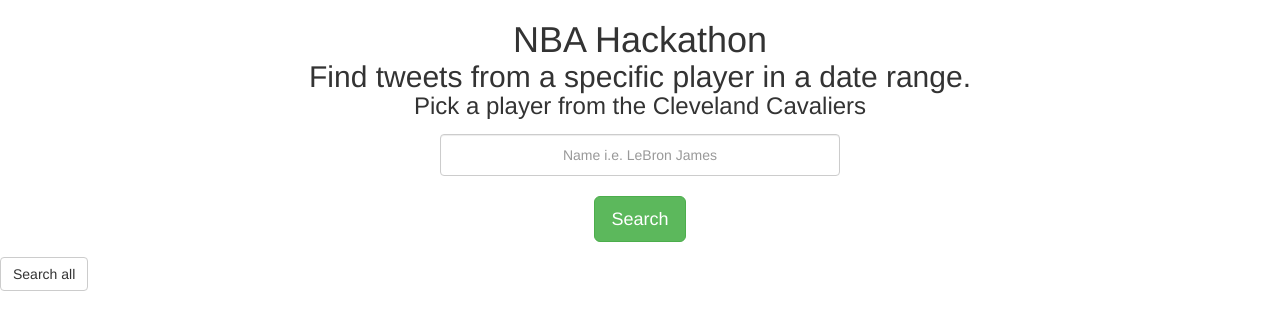
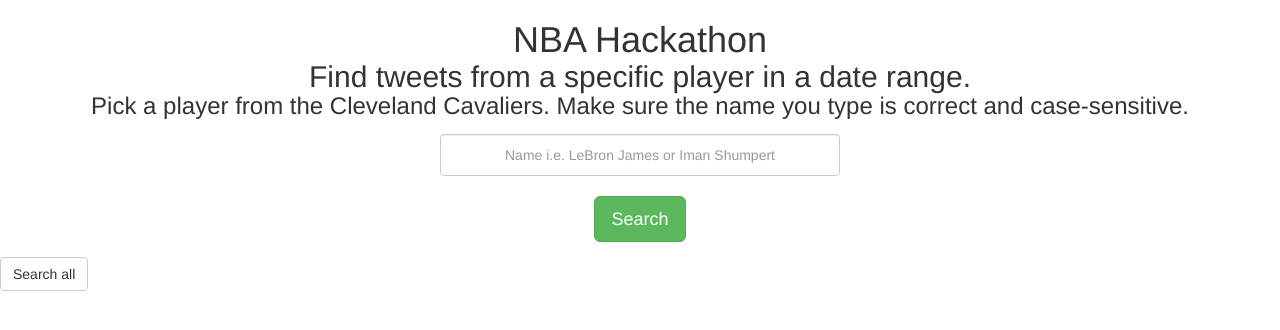
Before and after one commit to dajreamdigital/nbahackathon, a Flask app: page / in a window 1280 px wide. Shown: the top 330 px of the page. Run offline with Flask 2, Linux system fonts and the light colour scheme; some libraries are stand-ins or nearby versions.

Commit message:
further instructions

```diff
--- a/templates/index.html
+++ b/templates/index.html
@@ -11,9 +11,9 @@
   <body>
     <h2 class="center">Find tweets from a specific player in a date range.</h2>
 
-    <h3 class="center"> Pick a player from the Cleveland Cavaliers </h3>
+    <h3 class="center"> Pick a player from the Cleveland Cavaliers. Make sure the name you type is correct and case-sensitive. </h3>
         <form class="form-search center" action="/search" method ="post" onsubmit="">
-          <input type="text" name="name" id="inputName" class="form-control center" placeholder="Name i.e. LeBron James" required>
+          <input type="text" name="name" id="inputName" class="form-control center" placeholder="Name i.e. LeBron James or Iman Shumpert" required>
 
           <br>
           <input class="btn btn-lg btn-success center" type="submit" value="Search"></input>
```
